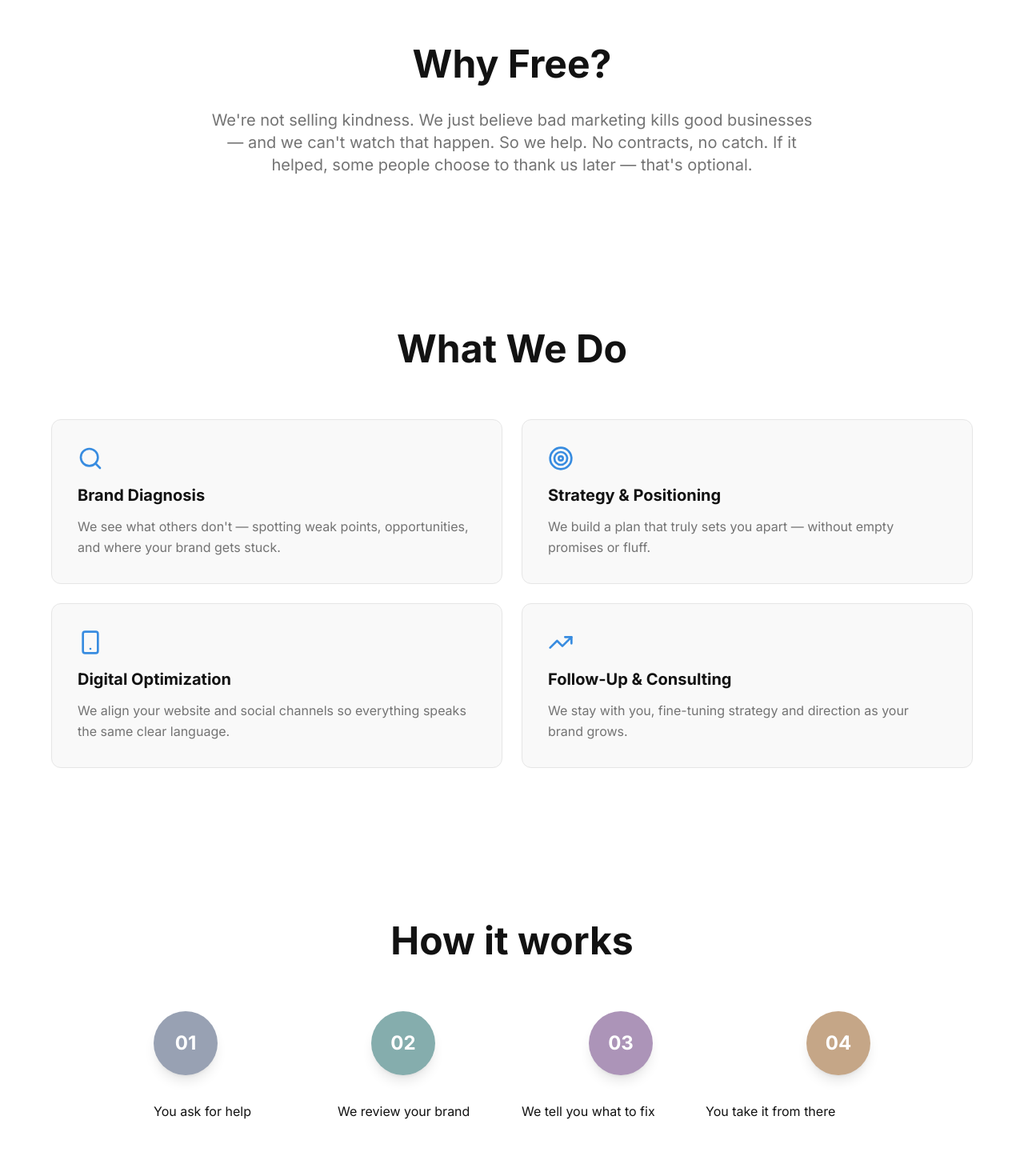
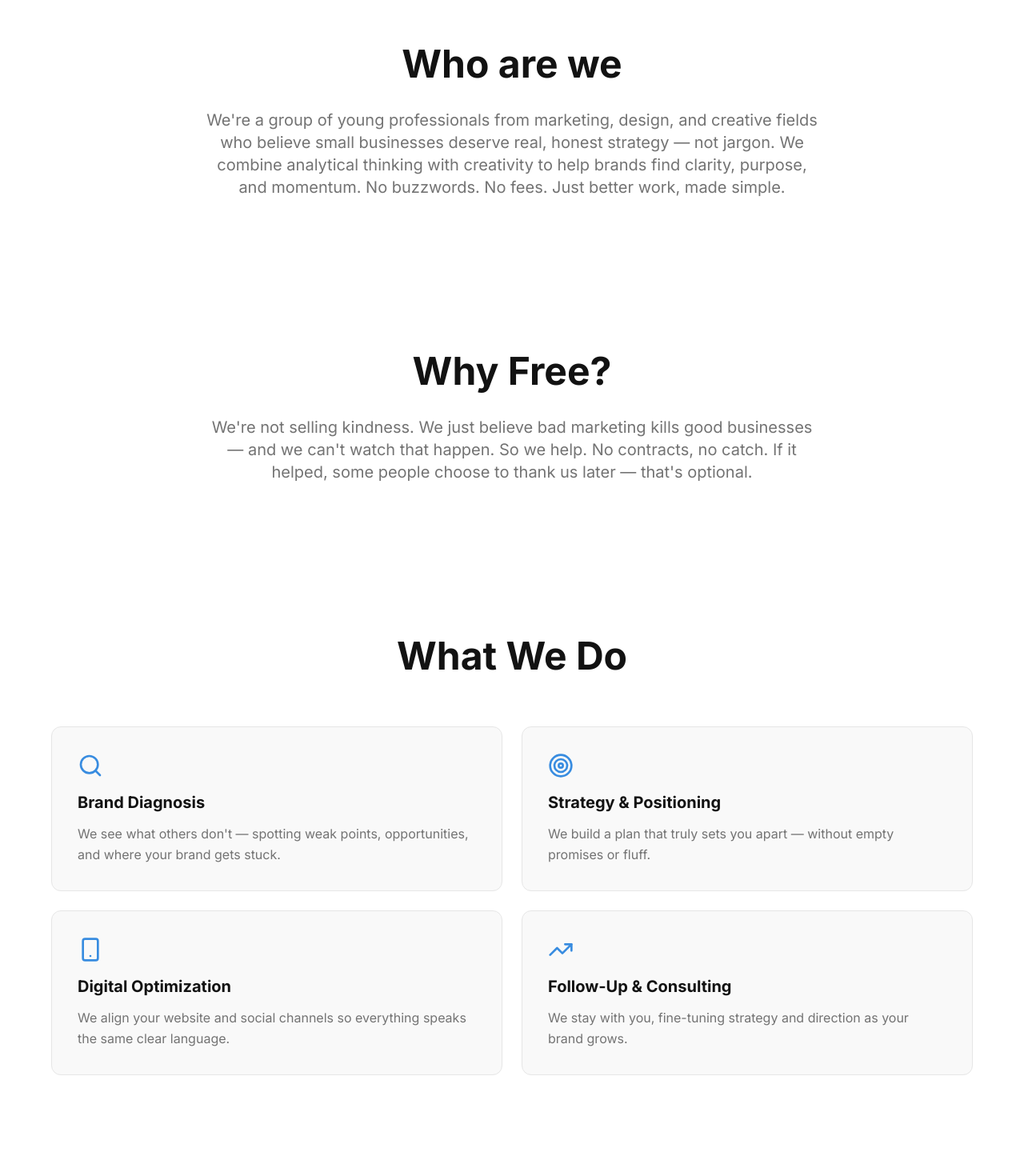
Before and after one commit to 0ideatbh-valid/lovabless-free-fix, a React (Vite) app: page / in a window 1280 px wide. Shown: the part 840-2310 px from the top of the page at 80% size. Built offline with nearby package versions, Linux system fonts and the light colour scheme; the HTML template or start-up script is replaced by a standard one; a web font is replaced by a local one.

Commit message:
Fix "How it works" alignment and add "Who are we" section

```diff
--- a/src/components/HowItWorks.tsx
+++ b/src/components/HowItWorks.tsx
@@ -19,7 +19,7 @@ export const HowItWorks = () => {
         </h2>
 
         {/* Desktop horizontal flow */}
-        <div className="hidden md:flex items-center justify-between gap-4 mb-8">
+        <div className="hidden md:flex items-start justify-center gap-4 mb-12">
           {steps.map((step, index) => (
             <div key={step.key} className="flex items-center gap-4">
               <div
@@ -38,11 +38,11 @@ export const HowItWorks = () => {
         </div>
 
         {/* Step descriptions */}
-        <div className="grid grid-cols-1 md:grid-cols-4 gap-6">
+        <div className="grid grid-cols-1 md:grid-cols-4 gap-8">
           {steps.map((step, index) => (
             <div
               key={step.key}
-              className="text-center md:text-left"
+              className="text-center"
               style={{ animationDelay: `${index * 150}ms` }}
             >
               {/* Mobile: show number circles */}
--- /dev/null
+++ b/src/components/WhoAreWe.tsx
@@ -0,0 +1,18 @@
+import { useLanguage } from "@/contexts/LanguageContext";
+
+export const WhoAreWe = () => {
+  const { t } = useLanguage();
+
+  return (
+    <section className="py-24 px-6 bg-background scroll-fade-in">
+      <div className="max-w-4xl mx-auto text-center">
+        <h2 className="text-4xl md:text-5xl font-bold mb-8 text-foreground">
+          {t('whoAreWeTitle')}
+        </h2>
+        <p className="text-lg md:text-xl text-muted-foreground leading-relaxed max-w-3xl mx-auto">
+          {t('whoAreWeText')}
+        </p>
+      </div>
+    </section>
+  );
+};
--- a/src/contexts/LanguageContext.tsx
+++ b/src/contexts/LanguageContext.tsx
@@ -15,6 +15,10 @@ const translations = {
     heroSubtitle: "Strategy. Positioning. Cleanup. Free.",
     ctaButton: "Request help",
     ctaBadge: "No contracts • No fees",
+
+    // Who Are We
+    whoAreWeTitle: "Who are we",
+    whoAreWeText: "We're a group of young professionals from marketing, design, and creative fields who believe small businesses deserve real, honest strategy — not jargon. We combine analytical thinking with creativity to help brands find clarity, purpose, and momentum. No buzzwords. No fees. Just better work, made simple.",
 
     // Why Free
     whyFreeTitle: "Why Free?",
@@ -71,6 +75,10 @@ const translations = {
     heroSubtitle: "Estrategia, posicionamiento y limpieza. Gratis.",
     ctaButton: "Pedir ayuda",
     ctaBadge: "Sin contratos • Sin costes",
+
+    // Who Are We
+    whoAreWeTitle: "Quiénes somos",
+    whoAreWeText: "Somos un grupo de jóvenes profesionales del marketing, el diseño y otras disciplinas creativas que creemos que los pequeños negocios merecen una estrategia real y honesta, sin tecnicismos. Combinamos pensamiento analítico y creatividad para ayudar a las marcas a encontrar claridad, propósito y crecimiento. Sin palabras vacías. Sin costes. Solo trabajo mejor, hecho sencillo.",
 
     // Why Free
     whyFreeTitle: "¿Por qué gratis?",
--- a/src/pages/Index.tsx
+++ b/src/pages/Index.tsx
@@ -1,5 +1,6 @@
 import { LanguageToggle } from "@/components/LanguageToggle";
 import { Hero } from "@/components/Hero";
+import { WhoAreWe } from "@/components/WhoAreWe";
 import { WhyFree } from "@/components/WhyFree";
 import { WhatWeDo } from "@/components/WhatWeDo";
 import { HowItWorks } from "@/components/HowItWorks";
@@ -14,6 +15,7 @@ const Index = () => {
     <div className="min-h-screen bg-background">
       <LanguageToggle />
       <Hero />
+      <WhoAreWe />
       <WhyFree />
       <WhatWeDo />
       <HowItWorks />
```
